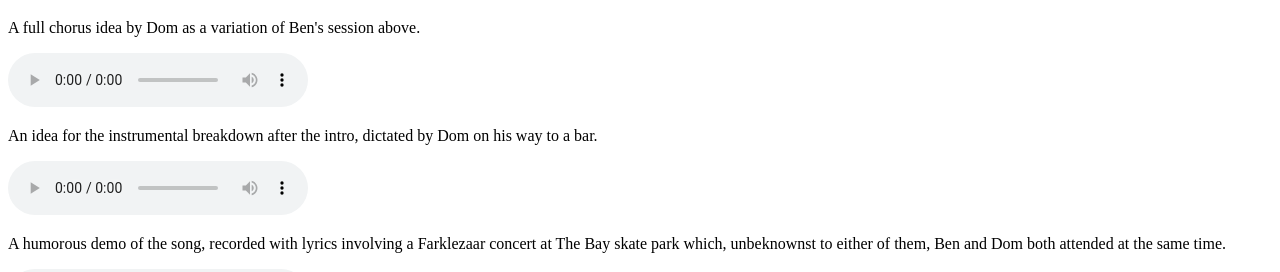
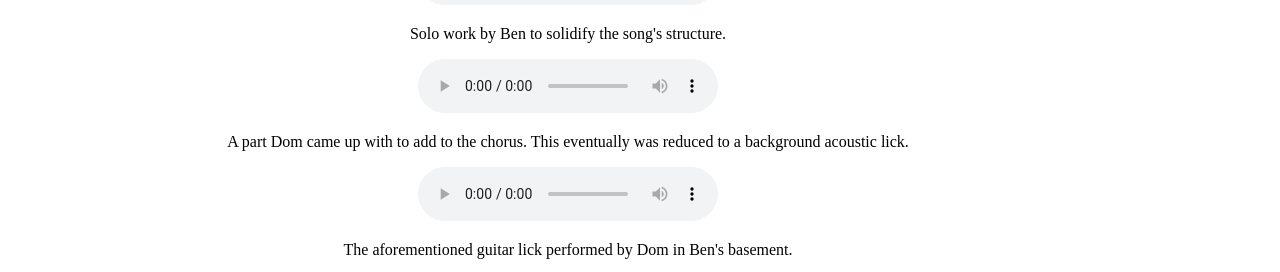
Before and after one commit to daamenik/EvolutionOfAnAlbum, a PHP site: page /instagram.html in a window 1280 px wide. Shown: the part 1259-1531 px from the top of the page. Run offline with PHP 8.4, Linux system fonts and the light colour scheme.

Commit message:
ben's changes

```diff
--- a/pages/index.html
+++ b/pages/index.html
@@ -1,8 +1,8 @@
 <!DOCTYPE html>
 <html>
     <head>
-        <title>Evolution of an Album</title>
-        <link rel="stylesheet" href="styles.css">
+        <title class="faf">Evolution of an Album</title>
+        <link rel="stylesheet" href="home_styles.css">
     </head>
     <body>
         <h1>Evolution of an Album</h1>
--- a/pages/instagram.html
+++ b/pages/instagram.html
@@ -5,11 +5,13 @@
         <link rel="stylesheet" href="styles.css">
         <script src="https://ajax.googleapis.com/ajax/libs/jquery/3.5.1/jquery.min.js"></script>
         <script src="js/functions.js"></script>
-        <script>
-            $(document).ready(function() {
-                loadArtifacts(songs.INSTAGRAM);
-            });
-        </script>
+        <div class="artifactTable">
+            <script>
+                $(document).ready(function() {
+                    loadArtifacts(songs.INSTAGRAM);
+                });
+            </script>
+        </div>
     </head>
     <body>
         <h1>Instagram</h1>
--- a/pages/js/functions.js
+++ b/pages/js/functions.js
@@ -92,7 +92,7 @@
     {
         "type": artifactTypes.VIDEO,
         "description": "Ben's original Instagram reel from which this song was derived.",
-        "filename": "instagram_reel_1.mp4"
+        "filename": "yeet.mov"
     },
     {
         "type": artifactTypes.SOUND,
@@ -217,6 +217,11 @@
         "description": "Ben puts it all together in a piano MIDI file.",
         "filename": "case of u full piano.mp3",
     },
+    {
+        "type": artifactTypes.VIDEO,
+        "description": "We record Jonah Payne playing drums in the Bat Cave.",
+        "filename": "JonahDrums.m4v",
+    }
 ]
 
 // takes in song variable (from songs dict)
@@ -246,7 +251,8 @@
         }
 
         // TODO: change class based on order on the page
-        var artifactElement = $("<div></div>").append(desc, file);
+        // Each Artifact is of tr (table row) class so they are equally spaced
+        var artifactElement = $("<div class=\"tr\"></div>").append(desc, file);
 
         $("#artifact-container").append(artifactElement);
     }
--- a/pages/styles.css
+++ b/pages/styles.css
@@ -1,3 +1,24 @@
+video {
+    height: 35em;
+}
+
+html, body {
+    height: 100%;
+}
+
+html {
+    /* margin: auto;
+    display: table;
+    margin: auto; */
+}
+
 body {
+    vertical-align: middle;
+    text-align: center;
     font-family: 'Futura';
+    max-width: 800px;
 }
+
+.tr {
+    display: table-row;
+}
```
Also changed, not shown: pages/early_bird.html (+7 -5 lines), pages/home_styles.css (added, +23 -0 lines), pages/synthetic_company.html (+7 -5 lines), pages/SugarpunchDEMO.otf (added), 3 other files.
